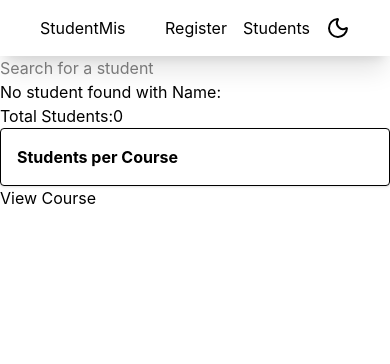
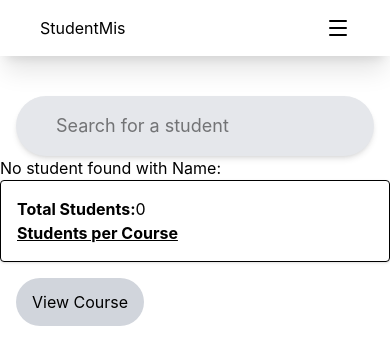
Before and after one commit to ajah-ac/StudentMIS, a React (Vite) app: page /students in a window 390 px wide. Shown: the top 364 px of the page. Built offline with nearby package versions, Linux system fonts and the light colour scheme.

Commit message:
Responsive screen

```diff
--- a/src/components/Navbar.tsx
+++ b/src/components/Navbar.tsx
@@ -1,18 +1,39 @@
-import { NavLink} from 'react-router-dom'
-import {Moon, Sun} from 'lucide-react'
+import { NavLink } from 'react-router-dom'
+import { Menu, Moon, Sun, X } from 'lucide-react'
 import { useThemeContext } from '../contexts/ThemeContext'
+import { useState } from 'react'
 export const Navbar = () => {
-  const {theme,toggleTheme}=useThemeContext()
+  const { theme, toggleTheme } = useThemeContext()
+  const [open, setOpen] = useState(false)
+  const closeMenu = () => setOpen(false)
   return (
-    <div className={` shadow-xl py-4 px-10 flex align-center justify-between `}>
-<h1>StudentMis</h1>
-<nav className='flex justify-evenly gap-4 '>
-    <NavLink to='/'>Register</NavLink>
-    <NavLink to='/students'>Students</NavLink>
-    <button type="button" onClick={toggleTheme}>{theme==='light'?<Moon/>:<Sun/>}</button>
+    <div className={` relative shadow-xl py-4 px-10 flex align-center justify-between `}>
+      <h1>StudentMis</h1>
+      <nav className='sm:flex justify-evenly gap-4 hidden '>
+        <NavLink to='/'>Register</NavLink>
+        <NavLink to='/students'>Students</NavLink>
+        <button onClick={toggleTheme}>{theme === 'light' ? <Moon /> : <Sun />}</button>
 
-</nav>
 
+
+
+
+
+      </nav>
+
+      <nav className='flex sm:hidden'>
+        <button onClick={() => setOpen(!open)}>{open? <X/>: <Menu />}</button>
+        {
+          open && (
+            <div className="absolute bg-white dark:bg-gray-900 top-full left-0 w-full  shadow-lg flex flex-col gap-4 p-4 sm:hidden">
+
+              <NavLink to='/' onClick={closeMenu}>Register</NavLink>
+              <NavLink to='/students' onClick={closeMenu}>Students</NavLink>
+              <button onClick={toggleTheme}>{theme === 'light' ? <Moon /> : <Sun />}</button>
+            </div>
+          )
+        }
+      </nav>
 
     </div>
   )
--- a/src/pages/Register.tsx
+++ b/src/pages/Register.tsx
@@ -1,36 +1,44 @@
 import { useLocation, useNavigate } from "react-router-dom"
 import { useEffect, useState } from "react"
 const Register = () => {
-      const navigate = useNavigate();
-      const location=useLocation()
+  const navigate = useNavigate();
+  const location = useLocation()
   const [form, setForm] = useState({
     fullName: '',
     email: '',
     phone: '',
     course: ''
   })
-  useEffect(()=>{localStorage.setItem('studentForm',JSON.stringify(form))},[form])
+  useEffect(() => { localStorage.setItem('studentForm', JSON.stringify(form)) }, [form])
   function handleChange(e: React.ChangeEvent<HTMLInputElement | HTMLSelectElement>) {
     e.preventDefault()
     const { name, value } = e.target;
     setForm(prev => ({ ...prev, [name]: value }))
 
   }
-  useEffect(()=>{
-      if (location.state) {
-    setForm(location.state);
-  }
-  },[location.state])
+  useEffect(() => {
+    if (location.state) {
+      setForm(location.state);
+    }
+  }, [location.state])
 
   function handleSubmit() {
 
-    navigate('/confirmation',{state:form,replace:true})
+    navigate('/confirmation', { state: form, replace: true })
   }
+  const isFormValid= form.fullName.trim()!==' '&&
+  form.fullName.trim()!==''&&
+  form.email.trim()!==''&&
+  form.phone.trim()!==''&&
+  form.course.trim()!=='';
+
   return (
-    <div className="min-h-screen flex items-center justify-center">
+    <div className="min-h-screen flex items-center max-w-6xl justify-center overflow-x-hidden">
 
-      <form onSubmit={handleSubmit} className="border rounded-2xl flex flex-col px-20 py-20 max-w-xl gap-4">
+      <form onSubmit={handleSubmit} className="border  rounded-2xl flex flex-col px-10 py-20 max-w-xl gap-4">
         <input
+          className="  text-red-400
+          outline-0 rounded border-b px-8 py-3 "
           name='fullName'
           type="text"
           value={form.fullName}
@@ -39,12 +47,15 @@ const Register = () => {
           placeholder="Enter Student Name" />
 
         <input
+          className=" outline-0 rounded border-b px-8 py-3 "
           name='email'
           type="text"
+
           value={form.email}
           onChange={handleChange}
           required id="" placeholder="Enter Email Address" />
         <input
+          className=" rounded border-b px-8 py-3 "
           value={form.phone}
           onChange={handleChange}
           required name="phone"
@@ -52,6 +63,7 @@ const Register = () => {
 
         <select name="course"
           value={form.course}
+className="dark:bg-gray-900"
           onChange={handleChange}
           required
           id="">
@@ -61,7 +73,11 @@ const Register = () => {
           <option value="english">English</option>
           <option value="history">History</option>
         </select>
-        <button type='submit'>Review </button>
+        <button type='submit'
+        disabled={!isFormValid}
+          className={` py-3 rounded-3xl text-black  ${isFormValid?' bg-blue-200 text-blue-900 dark:text-white text-black font-bold  dark:bg-gray-800':' dark:text-gray-700 text-gray-400 font-extralight dark:bg-gray-800 cursor-not-allowed'}`}
+
+        >Review </button>
       </form>
 
     </div>)
--- a/src/pages/Students.tsx
+++ b/src/pages/Students.tsx
@@ -1,3 +1,4 @@
+import { Trash } from "lucide-react"
 import { useEffect, useState } from "react"
 import { useNavigate } from "react-router"
 
@@ -19,7 +20,7 @@ const Students = () => {
     }
   }, [])
 
-  const removeStudent=(id: string)=>{
+  const removeStudent = (id: string) => {
     const filtered = studentList.filter(s => s.id !== id)
     alert('Student Removed successfully')
     setList(filtered)
@@ -28,30 +29,37 @@ const Students = () => {
   const filteredStudents = studentList
     .filter(x => x.fullName.toLowerCase().includes(search))
 
-const studentsPerCourse=studentList.reduce((acc:{[key:string]:number},student)=>{
-  const course=student.course;
-  acc[course]=(acc[course] || 0)+1
+  const studentsPerCourse = studentList.reduce((acc: { [key: string]: number }, student) => {
+    const course = student.course;
+    acc[course] = (acc[course] || 0) + 1
     console.log(acc)
     return acc
-},{} )
+  }, {})
 
   return (
     <>
-      <div>    <input type="text"
+    <div className=" max-w-6xl flex justify-center  px-4  mt-10">
+
+         <input type="text"
+         className="px-10 outline-0  shadow-md py-4 text-lg w-full bg-gray-200 dark:bg-gray-800 rounded-4xl "
         value={search}
         onChange={(e: React.ChangeEvent<HTMLInputElement>) => setSearch(e.target.value)}
         placeholder="Search for a student" />
             </div>
+
       {filteredStudents.length === 0 ? (<p>No student found with Name:{search}</p>) : (
 
         <StudentsTable
           removeStudent={removeStudent}
           studentList={filteredStudents} />)}
 
-      <div> <h1>Total Students:{studentList.length}</h1>
+      <div className="border p-4 rounded shadow ">
+        <h1 className="font-bold">Total Students:<span className="font-normal">
+          {studentList.length}
+        </span></h1>
 
-  <div className="border p-4 rounded shadow">
-    <h3 className="font-bold">Students per Course</h3>
+        <div >
+          <h3 className="font-bold underline">Students per Course</h3>
           {Object.entries(studentsPerCourse).map(([course, count]) => (
             <p key={course}>
               {course}: {count}
@@ -59,7 +67,12 @@ const studentsPerCourse=studentList.reduce((acc:{[key:string]:number},student)=>
           ))}
         </div>
       </div>
-      <button onClick={() => navigate('/course')}>View Course</button>
+      <div className="p-4">
+      <button onClick={() => navigate('/course')}
+        className=" bg-gray-300 rounded-3xl dark:bg-gray-700  py-3 px-4 "
+        >View Course</button>
+
+      </div>
     </>
   )
 }
@@ -71,27 +84,30 @@ type Props = {
 export default Students
 const StudentsTable = ({ studentList, removeStudent }: Props) => {
   return (
-    <table border={1} cellPadding={10}>
+    <div className="overflow-x-auto p-4  w-full max-w-6xl mx-auto ">
+      <table border={1} cellPadding={10} className=" w-full border border-gray-300" >
         <thead>
-        <tr>
-          <th>Full Name</th>
-          <th>Email</th>
-          <th>Phone</th>
-          <th>Course</th>
+          <tr >
+            <th className='  p-4 border text-left'>Full Name</th>
+            <th className=' p-4 border text-left'>Email</th>
+            <th className='  p-4 border text-left'>Phone</th>
+            <th className=' p-4 border text-left'>Course</th>
+            <th className=' p-4 border text-left'>Remove Student</th>
           </tr>
         </thead>
 
         <tbody>
           {studentList.map((student) => (
             <tr key={student.id}>
-            <td>{student.fullName}</td>
-            <td>{student.email}</td>
-            <td>{student.phone}</td>
-            <td>{student.course}</td>
-            <td><button onClick={() => removeStudent(student.id)}>Delete</button></td>
+              <td className=' p-4 border text-left'>{student.fullName}</td>
+              <td className=' p-4 border text-left'>{student.email}</td>
+              <td className=' p-4 border text-left'>{student.phone}</td>
+              <td className=' p-4 border text-left'>{student.course}</td>
+              <td className=' p-4 border text-left'><button onClick={() => removeStudent(student.id)}><Trash /></button></td>
             </tr>
           ))}
         </tbody>
       </table>
+    </div>
   );
 };
```
Lines whose indentation alone changed are shown as unchanged.
